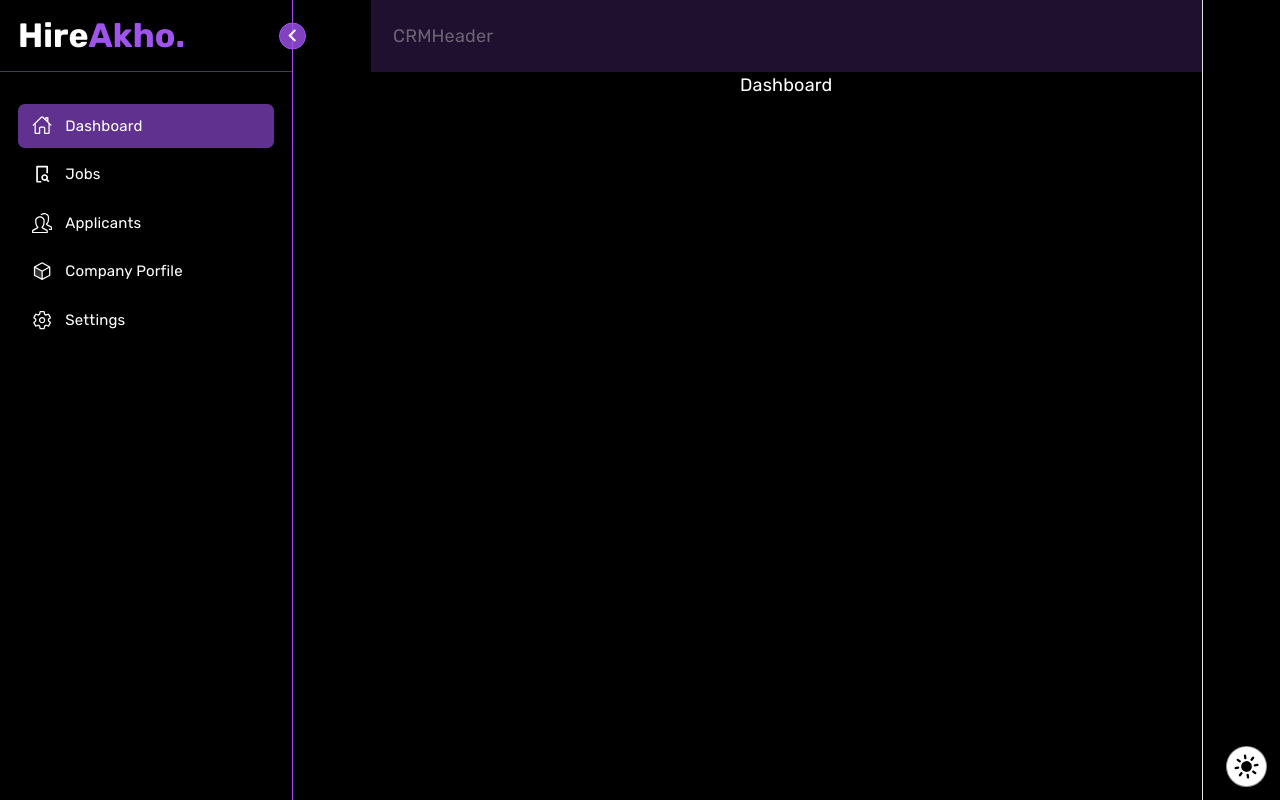
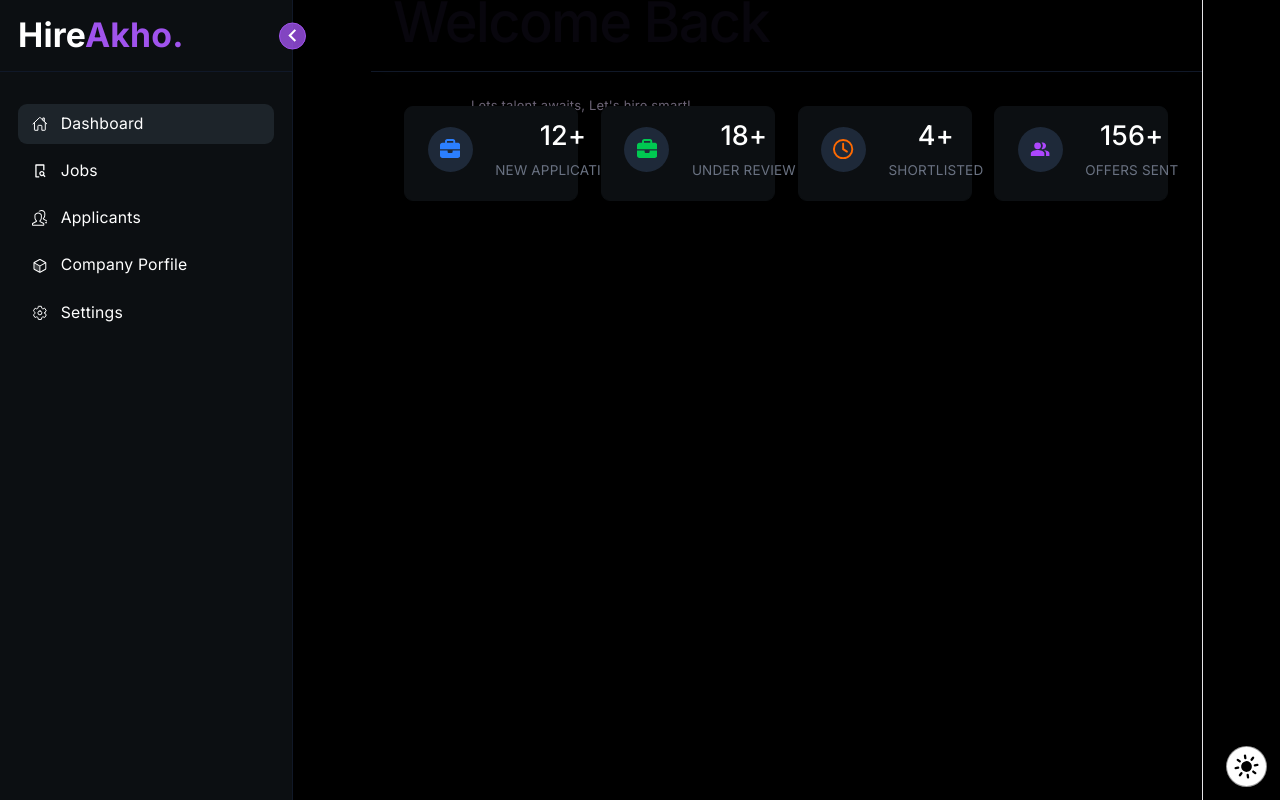
Before and after one commit to asadqureshi786/job-portal, a React (Vite) app: page /dashboard in a window 1280 px wide. Built offline with nearby package versions, Linux system fonts and the light colour scheme; a web font is replaced by a local one.

Commit message:
working on dashboardd

```diff
--- a/src/App.css
+++ b/src/App.css
@@ -4,6 +4,9 @@
 
 /* Oswald */
 @import url('https://fonts.googleapis.com/css2?family=Oswald:wght@200..700&display=swap');
+
+/* Inter */
+@import url('https://fonts.googleapis.com/css2?family=Inter:ital,opsz,wght@0,14..32,100..900;1,14..32,100..900&display=swap');
 
 /* Roboto */
 @import url('https://fonts.googleapis.com/css2?family=Roboto:ital,wght@0,100..900;1,100..900&display=swap');
@@ -36,6 +39,7 @@
 
 @theme{
     /* fonts */
+    --font-Inter: "Inter", sans-serif;
     --font-Roboto : "Roboto", sans-serif;
     --font-Mons: "Montserrat", system-ui, sans-serif;
     --font-oswald: "Oswald", sans-serif;
@@ -49,6 +53,14 @@
     --color-primary: var(--primary);
     --color-secondary: var(--secondary);
     --color-darkbg1 : #1a1a1a;
+    /* --color-crmDarkbg1 : #11171d; */
+
+    /* CRM */
+    --color-crmBodyHeader: #000;
+    --color-crmDarkbg1 : #0c0f12;
+    --color-cHoverDbg:#1d242a;
+    /* #121212; */
+
 
 
     /* Text Colors */
@@ -73,8 +85,13 @@ h1,h2,h3,h4,h5,h6{
 }
 
 .crm-wrapper{
-  @apply opacity-100
+  @apply opacity-100 bg-[#f8fcff] dark:bg-crmBodyHeader;
+  span,p,a,h1,h2,div{
+    @apply font-Inter ;
+  }
 }
+
+
 
 .g-text {
   background: #A053ED;
--- a/src/components/SocialButton.jsx
+++ b/src/components/SocialButton.jsx
@@ -3,11 +3,11 @@ import React from "react";
 export default function SocialButton() {
   return (
     <div className="grid grid-cols-2 items-center gap-2">
-      <button className="w-full flex justify-center items-center gap-3 text-base gray-300 rounded-md border border-gray-200 dark:border-gray-900 dark:text-slate-300 py-1.5 px-5 transition-all hover:bg-gray-100 dark:hover:bg-slate- cursor-pointer">
+      <button className="dark:hover:bg-white/10 w-full flex justify-center items-center gap-3 text-base gray-300 rounded-md border border-gray-200 dark:border-gray-900 dark:text-slate-300 py-1.5 px-5 transition-all hover:bg-gray-100 dark:hover:bg-slate- cursor-pointer">
         <img src="/img/c_logo/google.png" className="w-4.5" />
         Google
       </button>
-      <button className="full  flex justify-center items-center gap-3 text-base gray-300 rounded-md border border-gray-200 dark:border-gray-900 dark:text-slate-300 py-1.5 px-5 transition-all hover:bg-gray-100 dark:hover:bg-slate- cursor-pointer">
+      <button className="dark:hover:bg-white/10 full  flex justify-center items-center gap-3 text-base gray-300 rounded-md border border-gray-200 dark:border-gray-900 dark:text-slate-300 py-1.5 px-5 transition-all hover:bg-gray-100 dark:hover:bg-slate- cursor-pointer">
         <img
           src="/img/c_logo/apple.png"
           className="w-4.5 bloack dark:hidden!"
--- a/src/components/crm/CRMHeader.jsx
+++ b/src/components/crm/CRMHeader.jsx
@@ -2,6 +2,13 @@ import React from 'react'
 
 export default function CRMHeader() {
   return (
-    <div className='bg-primary/20 h-16 flex items-center justify-between px-5'>CRMHeader</div>
+    <div   style={{
+    boxShadow: "rgba(33, 35, 38, 0.1) 0px 10px 10px -10px",
+  }} className='bg-white dark:bg-crmBodyHeader border-b border-white dark:border-gray-900 h-16 flex items-center justify-between px-5'>
+       <div className='flex flex-col gap-0' >
+           <h1 className=' text-2xl font-bold' >Welcome Back</h1>
+           <div className='text-[13px]' >Lets talent awaits, Let's hire smart!</div>
+        </div>
+    </div>
   )
 }
--- a/src/components/crm/CRMSidebar.jsx
+++ b/src/components/crm/CRMSidebar.jsx
@@ -43,19 +43,19 @@ export default function CRMSidebar({ isSidebarOpen, setIsSidebarOpen }) {
 
   return (
     <div
-      className={`fixed top-0 left-0 bottom-0 transition-all duration-300 ${isSidebarOpen ? "4xl:w-75 lg:w-65" : "4xl:w-20 lg:w-20"}  bg-black border-r border-black dark:border-primary`}
+      className={`fixed top-0 left-0 bottom-0 transition-all duration-300 ${isSidebarOpen ? "4xl:w-75 lg:w-65" : "4xl:w-20 lg:w-20"} z-99  bg-crmDarkbg1 border-r border-black dark:border-gray-900 `}
     >
       <div
         to="/company"
-        className={`logo relative 4xl:text-[26px] text-3xl ${isSidebarOpen ? '4xl:px-7 px-4 justify-between' : 'text-center justify-center'}  h-16 flex items-center  border-b border-gray-700 w-full`}
+        className={`logo relative 4xl:text-[26px] text-3xl ${isSidebarOpen ? '4xl:px-7 px-4 justify-between' : 'text-center justify-center'}  h-16 flex items-center  border-b border-gray-900 w-full`}
       >
         {isSidebarOpen ? (
           <Link to="/company" className="font-bold text-white">
-            Hire<span className="text-primary">Akho.</span>
+            Hire<span className="text-primary!">Akho.</span>
           </Link>
         ) : (
           <Link to="/company" className="font-bold text-white">
-            H<span className="text-primary">A</span>
+            H<span className="text-primary!">A</span>
           </Link>
         )}
         <div
@@ -67,21 +67,21 @@ export default function CRMSidebar({ isSidebarOpen, setIsSidebarOpen }) {
       </div>
 
       <div className="sideBar mt-7 px-4   ">
-        <ul className="4xl:space-y-2 space-y-1">
+        <ul className="4xl:space-y-2 space-y-1.5">
           {sideItem.map((item, index) => (
             <li key={index} className={`${isSidebarOpen ? "" : "text-center"}`}>
               <NavLink
                 to={item.url}
                 className={({ isActive }) =>
-                  `flex items-center ${isSidebarOpen ? "4xl:px-4 px-3" : "justify-center mx-auto 4xl:px-3 px-2 w-fit"} py-2  rounded-md gap-3 4xl:text-base text-[15px] transition-all ${
+                  `flex items-center ${isSidebarOpen ? "4xl:px-4 px-3" : "justify-center mx-auto 4xl:px-3 px-3 w-fit"} py-2  rounded-lg gap-3 4xl:text-base text-[14px] transition-all ${
                     isActive
-                      ? "text-white bg-primary/60"
-                      : "text-white hover:text-white hover:bg-primary/60"
+                      ? "text-white bg-cHoverDbg"
+                      : "text-white hover:text-white hover:bg-cHoverDbg"
                   }`
                 }
               >
-                <span className="text-lg">{item.icon}</span>
-                {isSidebarOpen && <span className="">{item.title}</span>}
+                <span className="text-sm">{item.icon}</span>
+                {isSidebarOpen && <span className="text-sm">{item.title}</span>}
               </NavLink>
             </li>
           ))}
--- a/src/layouts/CRMLayout.jsx
+++ b/src/layouts/CRMLayout.jsx
@@ -16,7 +16,9 @@ export default function CRMLayout() {
         <CRMSidebar isSidebarOpen={isSidebarOpen} setIsSidebarOpen={setIsSidebarOpen} />
         <div className={`relative transition-all duration-300  ${isSidebarOpen ? '4xl:ms-75 lg:ms-65' : '4xl:ms-20 lg:ms-20'} z-3 pb-6`}>
           <CRMHeader />
-          <Outlet />
+          <div className="m-7.5" >
+            <Outlet />
+          </div>
         </div>
       </div>
       <ThemeBox />
--- a/src/pages/auth/Login.jsx
+++ b/src/pages/auth/Login.jsx
@@ -41,7 +41,7 @@ export default function Login() {
                   <label>Password</label>
                   <input type="password" />
                 </div>
-                <NavLink to="" className="btn btn-primary bg-primary text-center text-white rounded-md py-2 transition-all hover:bg-black cursor-pointer" >Login</NavLink>
+                <NavLink to="" className="btn btn-primary bg-primary text-center text-white rounded-md py-2 transition-all hover:bg-black dark:hover:bg-white/10 cursor-pointer" >Login</NavLink>
               </form>
               <p className="text-center text-gray-500 font-thin font-Anton mb-0 py-6 text-sm cursor-pointer">
                 Or
--- a/src/pages/auth/Register.jsx
+++ b/src/pages/auth/Register.jsx
@@ -72,7 +72,7 @@ export default function Register() {
                   <label>Confrim Password</label>
                   <input type="password" />
                 </div>
-                <button className="btn btn-primary bg-primary text-white rounded-md py-2 transition-all hover:bg-black cursor-pointer" >Register</button>
+                <button className="btn btn-primary bg-primary text-white rounded-md py-2 transition-all hover:bg-black dark:hover:bg-white/10 cursor-pointer" >Register</button>
               </form>
               <p className="text-center text-gray-500 font-thin font-Anton mb-0 py-6 text-sm cursor-pointer">
                 Or Register With
@@ -107,7 +107,7 @@ export default function Register() {
                   <label>Confrim Password</label>
                   <input type="password" />
                 </div>
-                <button className="btn btn-primary bg-primary text-white rounded-md py-2 transition-all hover:bg-black cursor-pointer" >Register</button>
+                <button className="btn btn-primary bg-primary text-white rounded-md py-2 transition-all hover:bg-black dark:hover:bg-white/10 cursor-pointer" >Register</button>
               </form>
               <p className="text-center text-gray-500 font-thin font-Anton mb-0 py-6 text-sm cursor-pointer">
                 Or Register With
--- a/src/pages/company/Dashboard.jsx
+++ b/src/pages/company/Dashboard.jsx
@@ -1,7 +1,63 @@
 import React from 'react'
+import { useState } from 'react';
+// icons
+import { FaBriefcase } from "react-icons/fa6";
+import { FaRegClock } from "react-icons/fa6";
+import { IoIosPeople } from "react-icons/io";
+import { MdPeopleAlt } from "react-icons/md";
 
 export default function Dashboard() {
+
+  const [topCard, setTopCards] = useState([
+  {
+    title: 'New Applications',
+    icon: <FaBriefcase />,
+    count: 12,
+    iconColor: 'text-blue-500 bg-blue-100 dark:bg-gray-800'
+  },
+  {
+    title: 'Under Review',
+    icon: <FaBriefcase />,
+    count: 18,
+    iconColor: 'text-green-500 bg-green-100 dark:bg-gray-800'
+  },
+  {
+    title: 'Shortlisted',
+    icon: <FaRegClock />,
+    count: 4,
+    iconColor: 'text-orange-500 bg-orange-100 dark:bg-gray-800'
+  },
+  {
+    title: 'Offers Sent',
+    icon: <MdPeopleAlt />,
+    count: 156,
+    iconColor: 'text-purple-500 bg-purple-100 dark:bg-gray-800'
+  }
+])
+
   return (
-    <div className='dark:text-white'>Dashboard</div>
+    <div className='dark:text-white'>
+      <div className=''>
+        <ul className='grid lg:grid-cols-4 grid-cols-1 gap-5' >
+          {
+            topCard.map((item,index)=>(
+              <li className='flex items-center gap-5 border border-gray-200 dark:border-crmDarkbg1 bg-white dark:bg-crmDarkbg1  rounded-lg px-5 pt-2 pb-4' >
+              <div className='flex items-center gap-3'>
+                  <div className={`flex gap-3  ${item.iconColor} ${item.iconColor} size-10 flex items-center justify-center rounded-full text-lg`}>
+                {
+                    item.icon
+                  }
+                  </div>
+              </div>
+              <div>
+                <p className=' 4xl:text-3xl text-2xl font-medium leading-normal' >{item.count}+</p>
+                <span className='text-gray-500 text-xs font-noraml whitespace-nowrap uppercase' >{item.title}</span>
+              </div>
+            </li>
+            ))
+          }
+        </ul>
+      </div>
+    </div>
   )
 }
```
